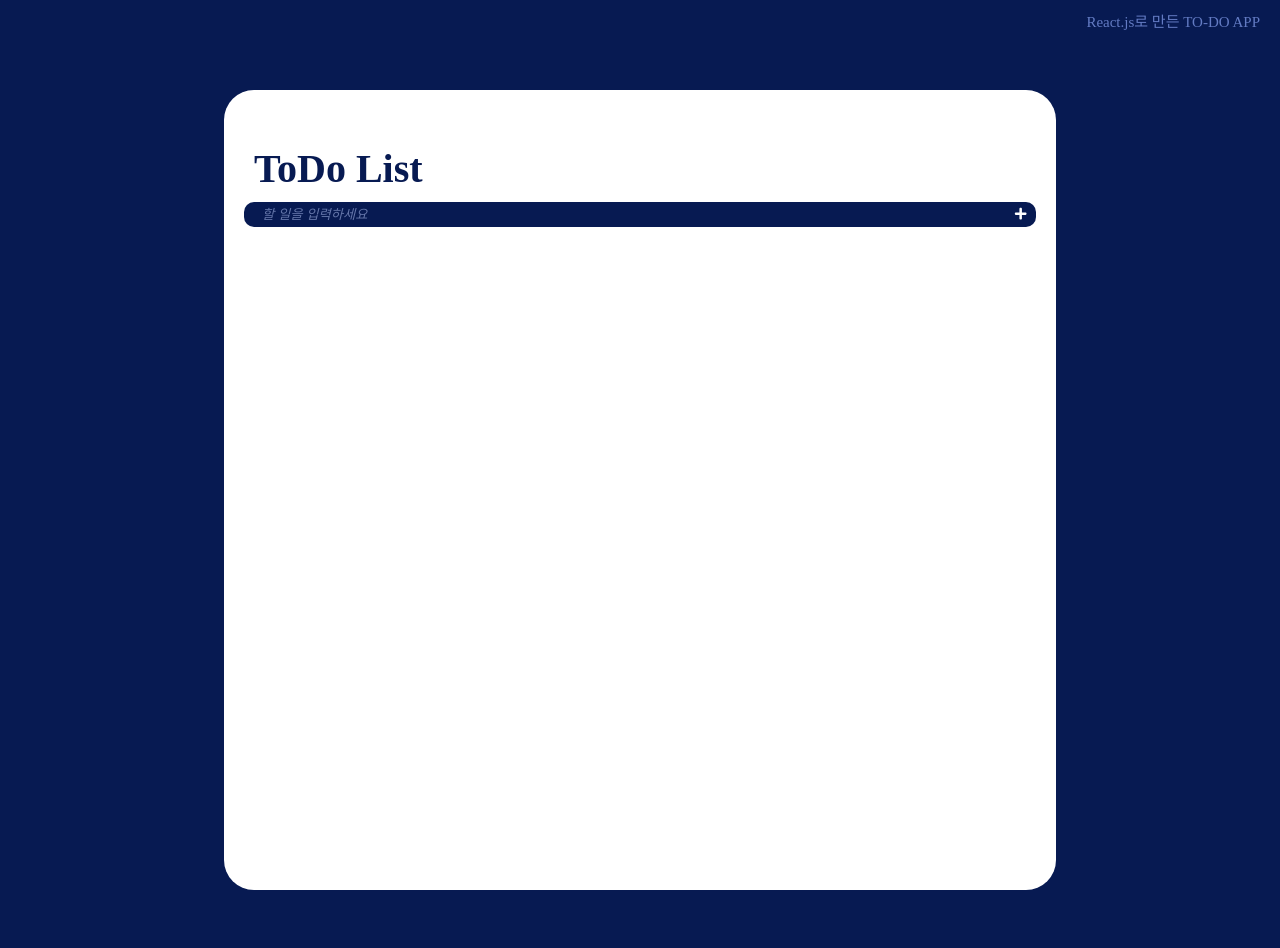
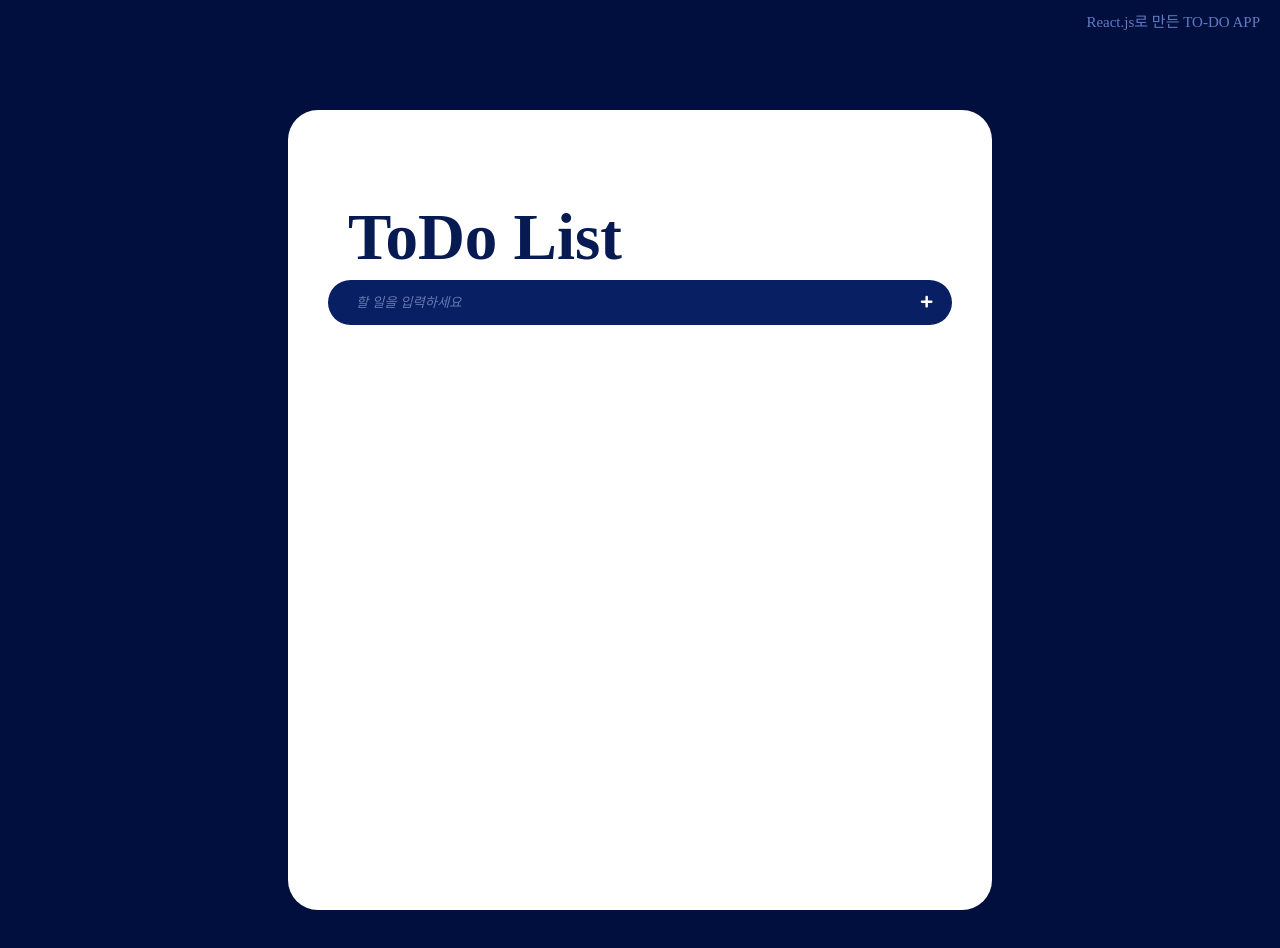
Before and after one commit to chorom-ham/react-todo-1886px, a React (Create React App) app: page / in a window 1280 px wide. Shown: the top 948 px of the page. Built offline with nearby package versions, Linux system fonts and the light colour scheme; a web font is replaced by a local one.

Commit message:
docs: change css

```diff
--- a/src/App.js
+++ b/src/App.js
@@ -12,7 +12,7 @@ const GlobalStyle = createGlobalStyle`
   body {
     width: 100%;
     margin: 0;
-    background-color: rgb(7, 26, 82);
+    background-color: rgb(0, 15, 61);
   }
 `;
 
--- a/src/components/todo/Form.js
+++ b/src/components/todo/Form.js
@@ -35,11 +35,11 @@ export default function Form({todoList, setTodoList}) {
 
 const StyledForm = styled.div`
   display: inline-flex;
-  background-color: rgb(7, 26, 82);
-  border-radius: 1rem;
-  padding: 0.3rem;
+  background-color: rgb(8, 31, 99);
+  border-radius: 5rem;
+  padding: 1.3rem;
   align-items: center;
-  margin: 1rem 0;
+  margin: 0.5rem 0 1rem;
   color: white;
 `;
 
--- a/src/components/todo/Todo.js
+++ b/src/components/todo/Todo.js
@@ -26,18 +26,18 @@ function Todo() {
 const StyledTodo = styled.div`
   display: flex;
   flex-direction: column;
-  width: 65%;
+  width: 55%;
   min-height: 80rem;
-  margin: 5rem auto;
+  margin: 7rem auto;
   background-color: white;
   border-radius: 3rem;
-  padding: 4rem 2rem 0;
+  padding: 5rem 4rem;
 `;
 
 const Title = styled.h1`
-  font-size: 4rem;
+  font-size: 6.5rem;
   font-weight: 900;
-  margin: 1.5rem 0 0 1rem;
+  margin: 4rem 0 0 2rem;
   color: rgb(7, 26, 82);
 `;
 
```
